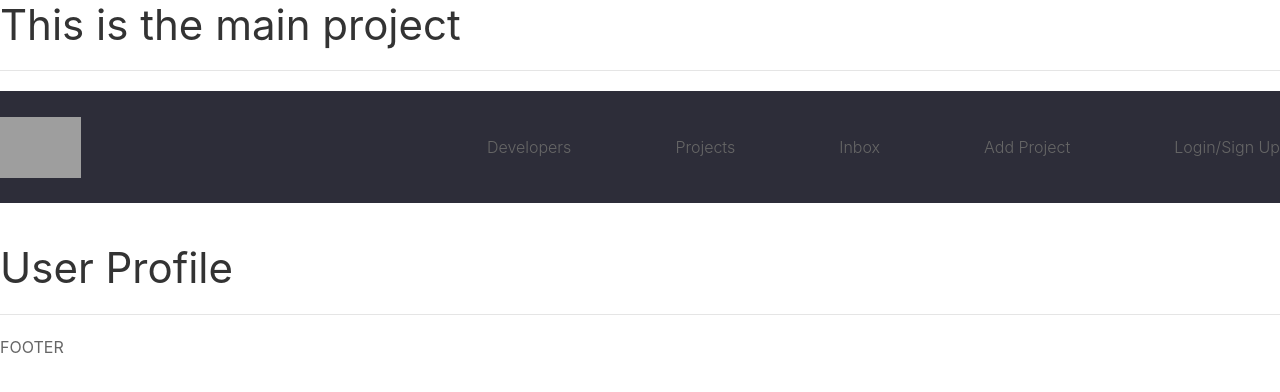
After one commit to yuuhekurenai/FirstProjectDjango, a Django app: template users/templates/users/profile.html in a window 1280 px wide. The commit adds this page. Shown: the top 392 px of the page. Run offline with Django 4.2, Linux system fonts and the light colour scheme; the template is opened without the code that fills it, so the values that code supplies are empty; some libraries are stand-ins or nearby versions; grey boxes are pictures that could not be loaded.

Commit message:
Add new App / Users

```diff
--- a/FirstProjectDjango/settings.py
+++ b/FirstProjectDjango/settings.py
@@ -39,6 +39,7 @@
     'django.contrib.messages',
     'django.contrib.staticfiles',
     'projects.apps.ProjectsConfig',  # Informando o caminho do novo app criado.
+    'users.apps.UsersConfig',
 ]
 
 MIDDLEWARE = [
--- a/FirstProjectDjango/urls.py
+++ b/FirstProjectDjango/urls.py
@@ -6,6 +6,7 @@
 urlpatterns = [
     path('admin/', admin.site.urls),
     path('', include('projects.urls')),
+    path('users/', include('users.urls')),
 ]
 # É necessario adicionar o caminho das imagens que seram enviadas pelos usuários
 # ao UrlPatterns para que possam ser lidas.
--- a/templates/navbar.html
+++ b/templates/navbar.html
@@ -12,7 +12,7 @@
                 <div class="toggle-menu__lines"></div>
             </label>
             <ul class="header__menu">
-                <li class="header__menuItem"><a href="">Developers</a></li>
+                <li class="header__menuItem"><a href="{% url 'profiles' %}">Developers</a></li>
                 <li class="header__menuItem"><a href="{% url 'projects' %}">Projects</a></li>
                 <li class="header__menuItem"><a href="">Inbox</a></li>
                 <li class="header__menuItem"><a href="{% url 'create-project' %}" class="btn btn--sub">Add Project</a></li>
--- /dev/null
+++ b/users/templates/users/profile.html
@@ -0,0 +1,5 @@
+{% extends 'main.html' %}
+
+{% block content %}
+    <h1>User Profile</h1>
+{% endblock content %}
--- /dev/null
+++ b/users/urls.py
@@ -0,0 +1,6 @@
+from django.urls import path
+from . import views
+
+patterns = [
+    path('', views.profiles, name='profiles'),
+]
```
